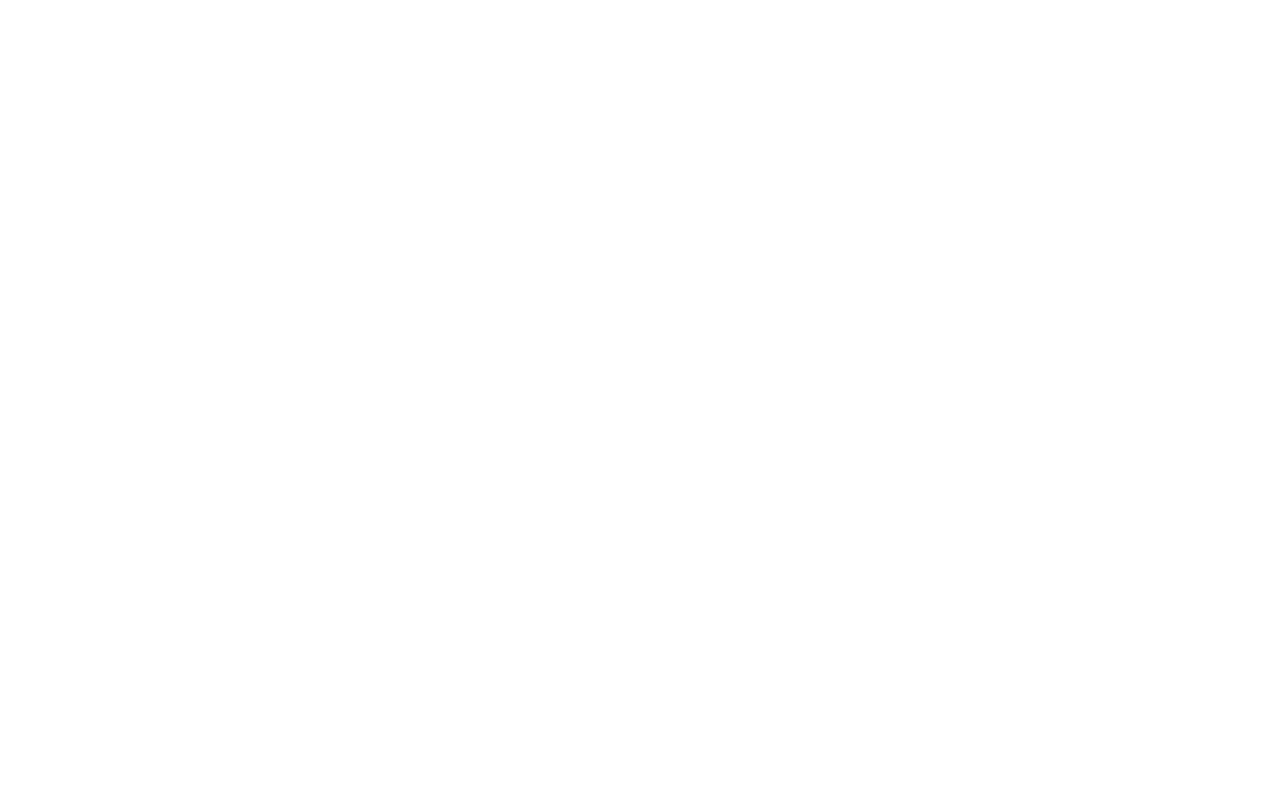
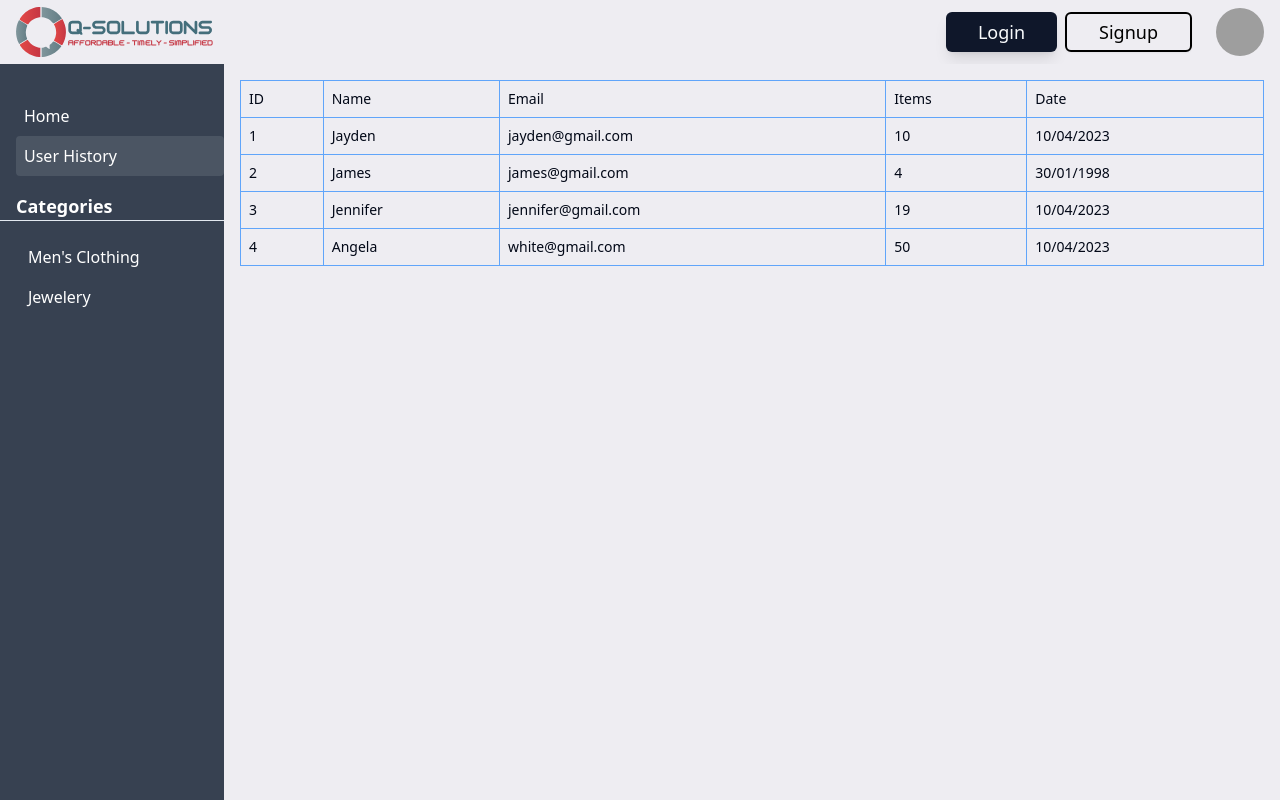
Before and after one commit to MUSHARIB-97/Q-Sol-task, a React (Vite) app: page /user-history in a window 1280 px wide. Before the commit this address had no page. Built offline with nearby package versions, Linux system fonts and the light colour scheme; grey boxes are pictures that could not be loaded.

Commit message:
table_implement

```diff
--- /dev/null
+++ b/src/components/ui/table.tsx
@@ -0,0 +1,120 @@
+import * as React from "react"
+
+import { cn } from "@/lib/utils"
+
+const Table = React.forwardRef<
+  HTMLTableElement,
+  React.HTMLAttributes<HTMLTableElement>
+>(({ className, ...props }, ref) => (
+  <div className="relative w-full overflow-auto">
+    <table
+      ref={ref}
+      className={cn("w-full caption-bottom text-sm", className)}
+      {...props}
+    />
+  </div>
+))
+Table.displayName = "Table"
+
+const TableHeader = React.forwardRef<
+  HTMLTableSectionElement,
+  React.HTMLAttributes<HTMLTableSectionElement>
+>(({ className, ...props }, ref) => (
+  <thead ref={ref} className={cn("[&_tr]:border-b", className)} {...props} />
+))
+TableHeader.displayName = "TableHeader"
+
+const TableBody = React.forwardRef<
+  HTMLTableSectionElement,
+  React.HTMLAttributes<HTMLTableSectionElement>
+>(({ className, ...props }, ref) => (
+  <tbody
+    ref={ref}
+    className={cn("[&_tr:last-child]:border-0", className)}
+    {...props}
+  />
+))
+TableBody.displayName = "TableBody"
+
+const TableFooter = React.forwardRef<
+  HTMLTableSectionElement,
+  React.HTMLAttributes<HTMLTableSectionElement>
+>(({ className, ...props }, ref) => (
+  <tfoot
+    ref={ref}
+    className={cn(
+      "border-t bg-muted/50 font-medium [&>tr]:last:border-b-0",
+      className
+    )}
+    {...props}
+  />
+))
+TableFooter.displayName = "TableFooter"
+
+const TableRow = React.forwardRef<
+  HTMLTableRowElement,
+  React.HTMLAttributes<HTMLTableRowElement>
+>(({ className, ...props }, ref) => (
+  <tr
+    ref={ref}
+    className={cn(
+      "border-b transition-colors hover:bg-muted/50 data-[state=selected]:bg-muted",
+      className
+    )}
+    {...props}
+  />
+))
+TableRow.displayName = "TableRow"
+
+const TableHead = React.forwardRef<
+  HTMLTableCellElement,
+  React.ThHTMLAttributes<HTMLTableCellElement>
+>(({ className, ...props }, ref) => (
+  <th
+    ref={ref}
+    className={cn(
+      "h-10 px-2 text-left align-middle font-medium text-muted-foreground [&:has([role=checkbox])]:pr-0 [&>[role=checkbox]]:translate-y-[2px]",
+      className
+    )}
+    {...props}
+  />
+))
+TableHead.displayName = "TableHead"
+
+const TableCell = React.forwardRef<
+  HTMLTableCellElement,
+  React.TdHTMLAttributes<HTMLTableCellElement>
+>(({ className, ...props }, ref) => (
+  <td
+    ref={ref}
+    className={cn(
+      "p-2 align-middle [&:has([role=checkbox])]:pr-0 [&>[role=checkbox]]:translate-y-[2px]",
+      className
+    )}
+    {...props}
+  />
+))
+TableCell.displayName = "TableCell"
+
+const TableCaption = React.forwardRef<
+  HTMLTableCaptionElement,
+  React.HTMLAttributes<HTMLTableCaptionElement>
+>(({ className, ...props }, ref) => (
+  <caption
+    ref={ref}
+    className={cn("mt-4 text-sm text-muted-foreground", className)}
+    {...props}
+  />
+))
+TableCaption.displayName = "TableCaption"
+
+export {
+  Table,
+  TableHeader,
+  TableBody,
+  TableFooter,
+  TableHead,
+  TableRow,
+  TableCell,
+  TableCaption,
+}
--- /dev/null
+++ b/src/custom-component/custom-table/ShadTable.tsx
@@ -0,0 +1,47 @@
+import {
+  Table,
+  TableHeader,
+  TableRow,
+  TableCell,
+  TableBody,
+} from "@/components/ui/table";
+import React from "react";
+
+interface Column {
+  header: string;
+  accessor: string;
+}
+
+interface TableData {
+  columns: Column[];
+  rows: Record<string, any>[];
+}
+
+const ShadTable: React.FC<TableData> = ({ columns, rows }) => {
+  return (
+    <Table>
+      <TableHeader>
+        <TableRow>
+          {columns.map((column, index) => (
+            <TableCell className="border border-blue-400" key={index}>
+              {column.header}
+            </TableCell>
+          ))}
+        </TableRow>
+      </TableHeader>
+      <TableBody>
+        {rows.map((row, rowIndex) => (
+          <TableRow key={rowIndex}>
+            {columns.map((column, colIndex) => (
+              <TableCell className="border border-blue-400" key={colIndex}>
+                {row[column.accessor]}
+              </TableCell>
+            ))}
+          </TableRow>
+        ))}
+      </TableBody>
+    </Table>
+  );
+};
+
+export default ShadTable;
--- a/src/custom-component/side-nav/SideNavbar.tsx
+++ b/src/custom-component/side-nav/SideNavbar.tsx
@@ -15,6 +15,16 @@
             }
           >
             Home
+          </NavLink>
+          <NavLink
+            to="/user-history"
+            className={({ isActive }) =>
+              `block p-2 rounded hover:cursor-pointer ${
+                isActive ? "bg-gray-600" : ""
+              }`
+            }
+          >
+            User History
           </NavLink>
         </div>
         <div className="text-md">
--- a/src/pages/home/Home.tsx
+++ b/src/pages/home/Home.tsx
@@ -44,7 +44,7 @@
 
   return (
     <Layout>
-      <div className="m-4 flex-1">
+      <div className="m-4 flex-1 w-full overflow-hidden">
         <div className="w-full md:ml-20">
           <div className="my-4 w-80 h-8 border-b-2 border-l-2 border-black flex justify-center items-center">
             <input
--- /dev/null
+++ b/src/pages/transaction-history/UserHistory.tsx
@@ -0,0 +1,54 @@
+import ShadTable from "@/custom-component/custom-table/ShadTable";
+import Layout from "@/layout/main-layout/MainLayout";
+import React from "react";
+
+const UserHistory = () => {
+  const columns = [
+    { header: "ID", accessor: "id" },
+    { header: "Name", accessor: "name" },
+    { header: "Email", accessor: "email" },
+    { header: "Items", accessor: "items" },
+    { header: "Date", accessor: "date" },
+  ];
+
+  const rows = [
+    {
+      id: 1,
+      name: "Jayden",
+      email: "jayden@gmail.com",
+      items: "10",
+      date: "10/04/2023",
+    },
+    {
+      id: 2,
+      name: "James",
+      email: "james@gmail.com",
+      items: "4",
+      date: "30/01/1998",
+    },
+    {
+      id: 3,
+      name: "Jennifer",
+      email: "jennifer@gmail.com",
+      items: "19",
+      date: "10/04/2023",
+    },
+    {
+      id: 4,
+      name: "Angela",
+      email: "white@gmail.com",
+      items: "50",
+      date: "10/04/2023",
+    },
+  ];
+
+  return (
+    <Layout>
+      <div className="w-full m-4">
+        <ShadTable columns={columns} rows={rows} />
+      </div>
+    </Layout>
+  );
+};
+
+export default UserHistory;
--- a/src/routes/Routing.tsx
+++ b/src/routes/Routing.tsx
@@ -3,6 +3,7 @@
 import Jewelery from "@/pages/categories/JewelryCat";
 import React from "react";
 import { Route, Routes } from "react-router-dom";
+import UserHistory from "@/pages/transaction-history/UserHistory";
 
 const AppRoute: React.FC = () => {
   return (
@@ -10,6 +11,7 @@
       <Route path="/" element={<Home />} />
       <Route path="/men-clothing" element={<Users />} />
       <Route path="/jewelery" element={<Jewelery />} />
+      <Route path="/user-history" element={<UserHistory />} />
     </Routes>
   );
 };
```
